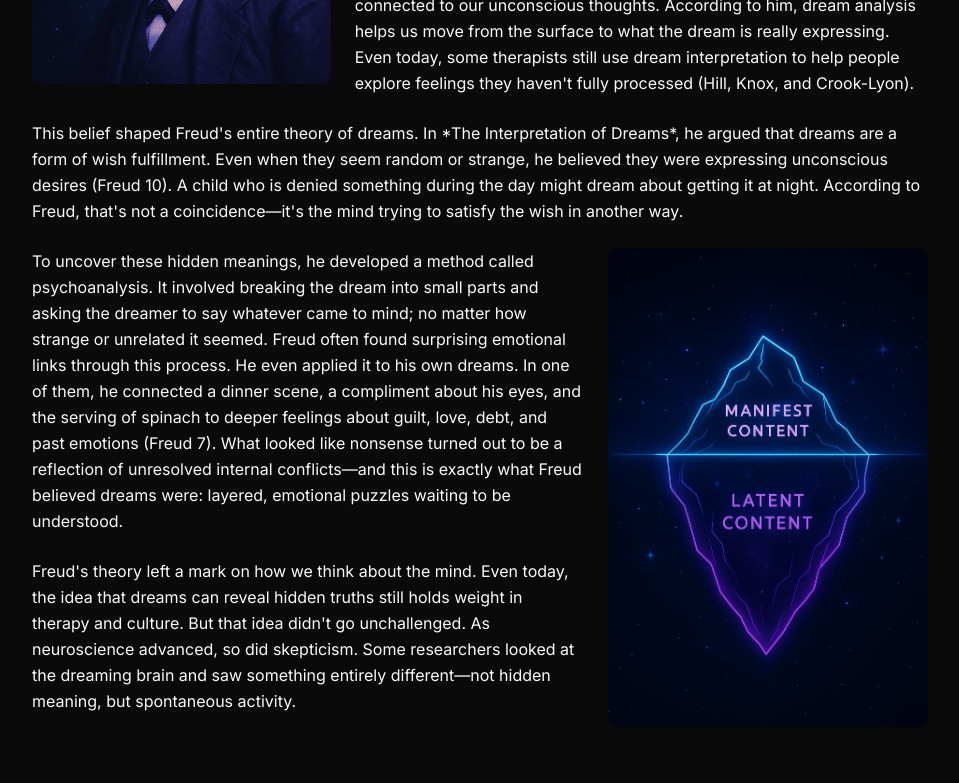
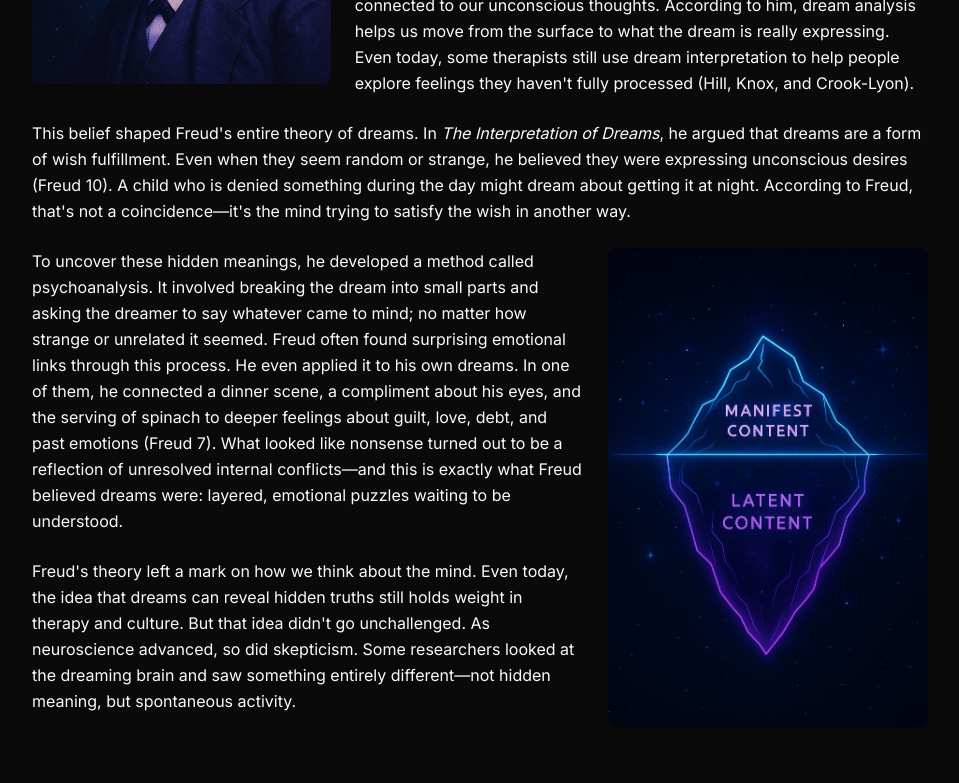
Before and after one commit to wzgatenox/blog-website, a Next.js app: page /blog/what-if-your-dreams-are-lying in a window 1280 px wide. Shown: the part 1540-2323 px from the top of the page, without its empty margins (304-1263 px from the left). Built offline with nearby package versions, Linux system fonts and the light colour scheme.

Commit message:
Integrate ReactMarkdown into BlogPostClient for enhanced content rendering; update Works Cited section to support Markdown formatting. Add new citations to blog posts for improved resource referencing.

```diff
--- a/src/components/BlogPostClient.tsx
+++ b/src/components/BlogPostClient.tsx
@@ -6,6 +6,7 @@ import { TableOfContents, TocEntry } from "@/components/TableOfContents"
 import { Sheet, SheetContent } from "@/components/ui/sheet"
 import { AnimatedHeading } from "@/components/AnimatedHeading"
 import type { BlogPost as BlogPostType } from "@/data/blog-posts" // Import the type
+import ReactMarkdown from 'react-markdown' // Added import
 
 // Helper function (can be kept here or moved to a utils file)
 const slugify = (text: string): string => {
@@ -295,7 +296,12 @@ export function BlogPostClient({ post }: BlogPostClientProps) {
               if (block.type === 'heading') {
                 renderedBlocks.push(<AnimatedHeading key={index} id={block.id} text={block.content} />);
               } else if (block.type === 'paragraph') {
-                renderedBlocks.push(<div key={index} className="leading-relaxed">{block.content}</div>);
+                // Use ReactMarkdown for paragraph content
+                renderedBlocks.push(
+                  <div key={index} className="leading-relaxed prose dark:prose-invert max-w-none">
+                    <ReactMarkdown>{block.content}</ReactMarkdown>
+                  </div>
+                );
               } else if (block.type === 'image') {
                 const floatClass = block.imageSide === 'left' ? 'float-left mr-6 mb-4' : 'float-right ml-6 mb-4';
                 renderedBlocks.push(
@@ -317,12 +323,12 @@ export function BlogPostClient({ post }: BlogPostClientProps) {
 
         {/* Works Cited Section */}
         {post.worksCited && post.worksCited.length > 0 && (
-          <div id="works-cited" className="mt-12 border-t border-white/20 pt-8 clear-both">
+          <div id="works-cited" className="mt-12 border-t border-white/20 pt-8 clear-both prose dark:prose-invert max-w-none">
             <h2 className="text-xl font-semibold mb-3">Works Cited</h2>
-            <ul className="space-y-1.5">
+            <ul className="space-y-1.5 list-none pl-0">
               {post.worksCited.map((citation, index) => (
                 <li key={index} className="text-xs text-muted-foreground">
-                  {citation}
+                  <ReactMarkdown components={{ p: React.Fragment }}>{citation}</ReactMarkdown>
                 </li>
               ))}
             </ul>
--- a/src/data/blog-posts.ts
+++ b/src/data/blog-posts.ts
@@ -89,7 +89,9 @@ What do you think your dreams are telling you? Share your thoughts below!`,
       "Hill, Clara E., Joanne Knox, and Rachel E. Crook-Lyon. 'Dream Work in Therapy: Facilitating Exploration, Insight, and Action.' *American Journal of Psychotherapy*, vol. 67, no. 3, 2013, pp. 211–234.",
       "Hobson, J. Allan, and Robert W. McCarley. 'The Brain as a Dream-State Generator: An Activation-Synthesis Hypothesis of the Dream Process.' *American Journal of Psychiatry*, vol. 134, no. 12, 1977, pp. 1335–1348.",
       "Siclari, Francesca, et al. 'The Neural Dynamics of Dreaming.' *Nature Neuroscience*, vol. 25, 2022, pp. 106–114.",
-      "Windt, Jennifer M. *Dreaming: A Conceptual Framework for Philosophy of Mind and Empirical Research.* MIT Press, 2015."
+      "Windt, Jennifer M. *Dreaming: A Conceptual Framework for Philosophy of Mind and Empirical Research.* MIT Press, 2015.",
+      "TED-Ed. \"Why Do We Dream?\" *YouTube*, uploaded by TED-Ed, 8 Oct. 2013, www.youtube.com/watch?v=2W85Dwxx218.",
+      "OpenAI. \"AI-generated Illustrations Created with DALL·E 3.\" *ChatGPT*, OpenAI, 2025."
     ]
   }
 }
```
